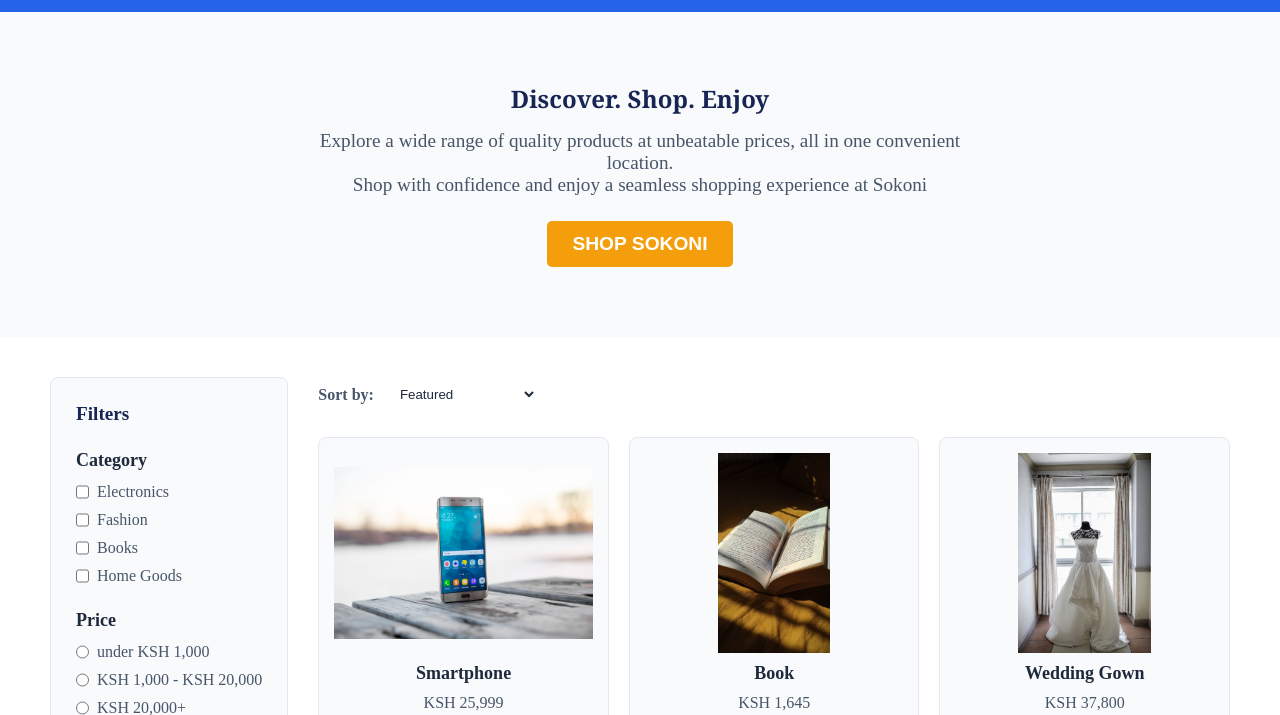
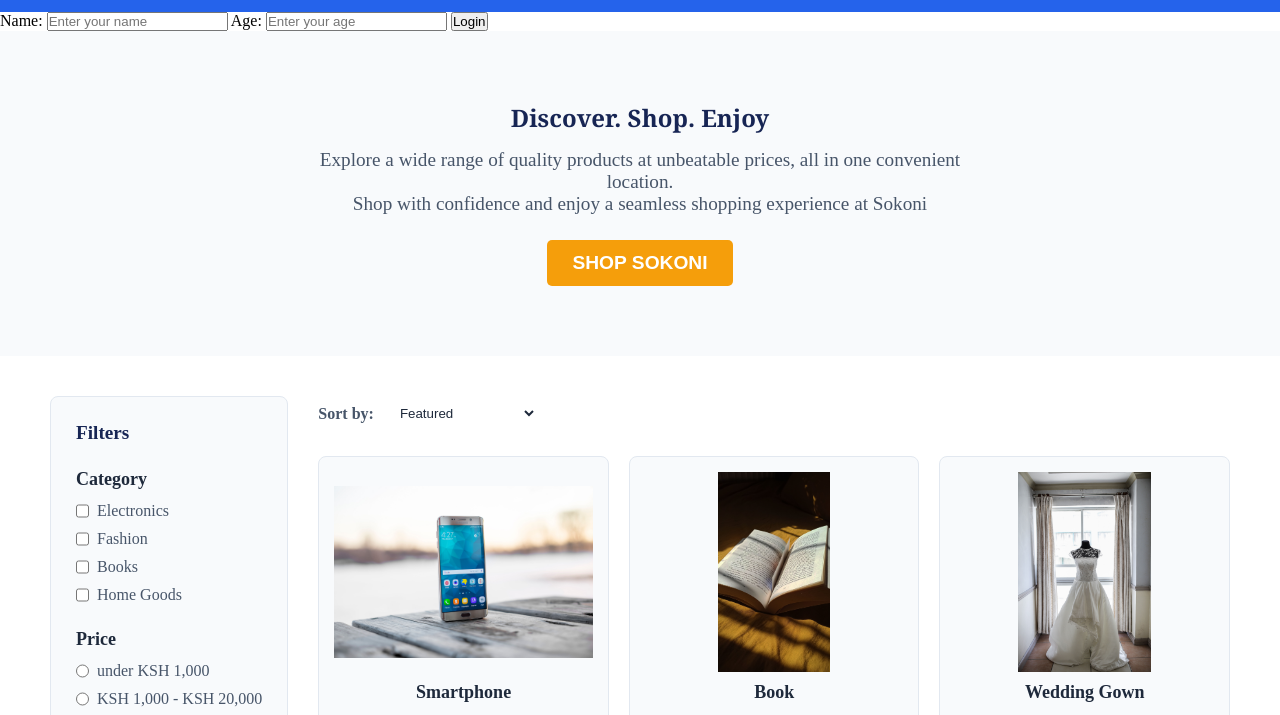
Before and after one commit to markkinus/SOKONI, a plain HTML site: page index.html in a window 1280 px wide. Shown: the part 73-788 px from the top of the page. Drawn offline with Linux system fonts and the light colour scheme.

Commit message:
feat: add user login form with name and age fields

```diff
--- a/index.html
+++ b/index.html
@@ -28,6 +28,13 @@
                 <li><a href="#">Deals</a></li>
             </ul>
         </nav>
+        <form class="user-info">
+            <label for="name">Name:</label>
+            <input type="text" id="name" required placeholder="Enter your name">
+            <label for="age">Age:</label>
+            <input type="number" id="age" required placeholder="Enter your age">
+            <button type="submit">Login</button>
+        </form>
         <section id="hero">
             <h2>Discover. Shop. Enjoy</h2>
             <p>Explore a wide range of quality products at unbeatable prices, all in one convenient location. <br>Shop with confidence and enjoy a seamless shopping experience at Sokoni</p>
```
